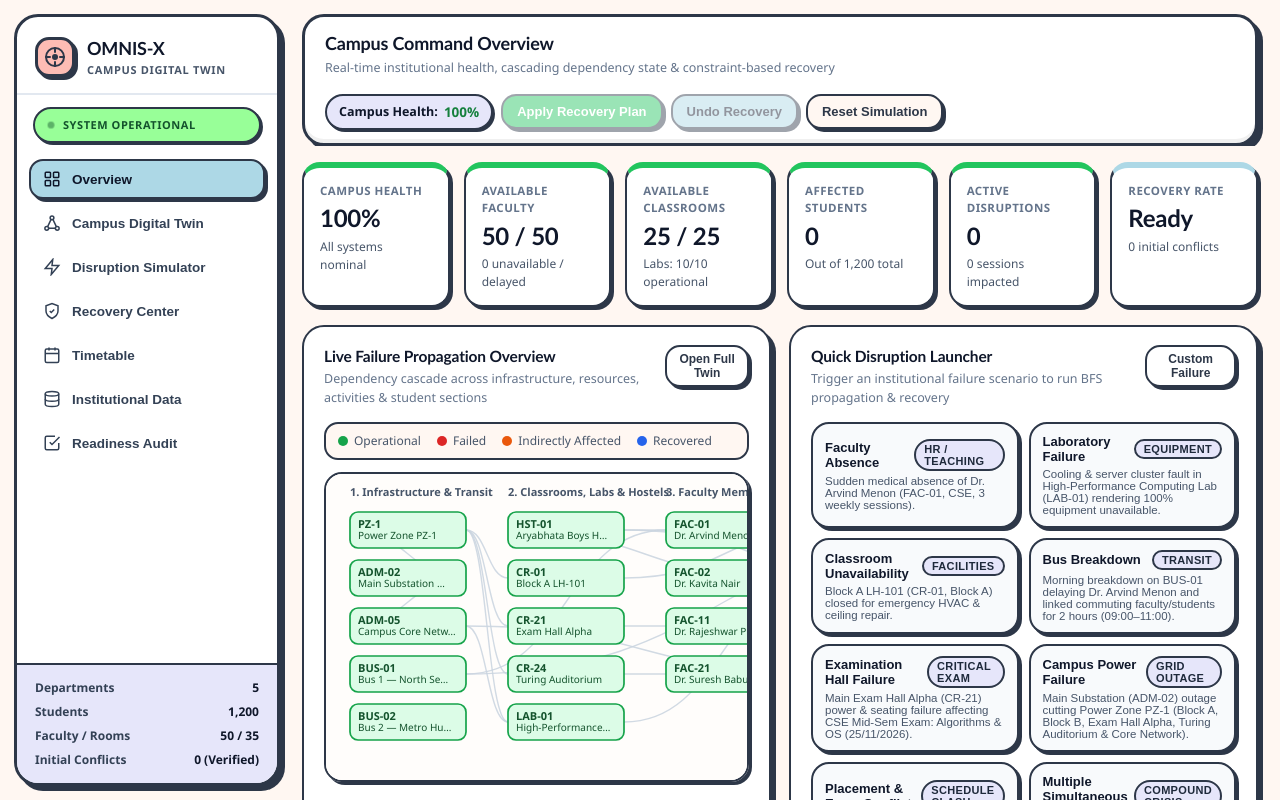
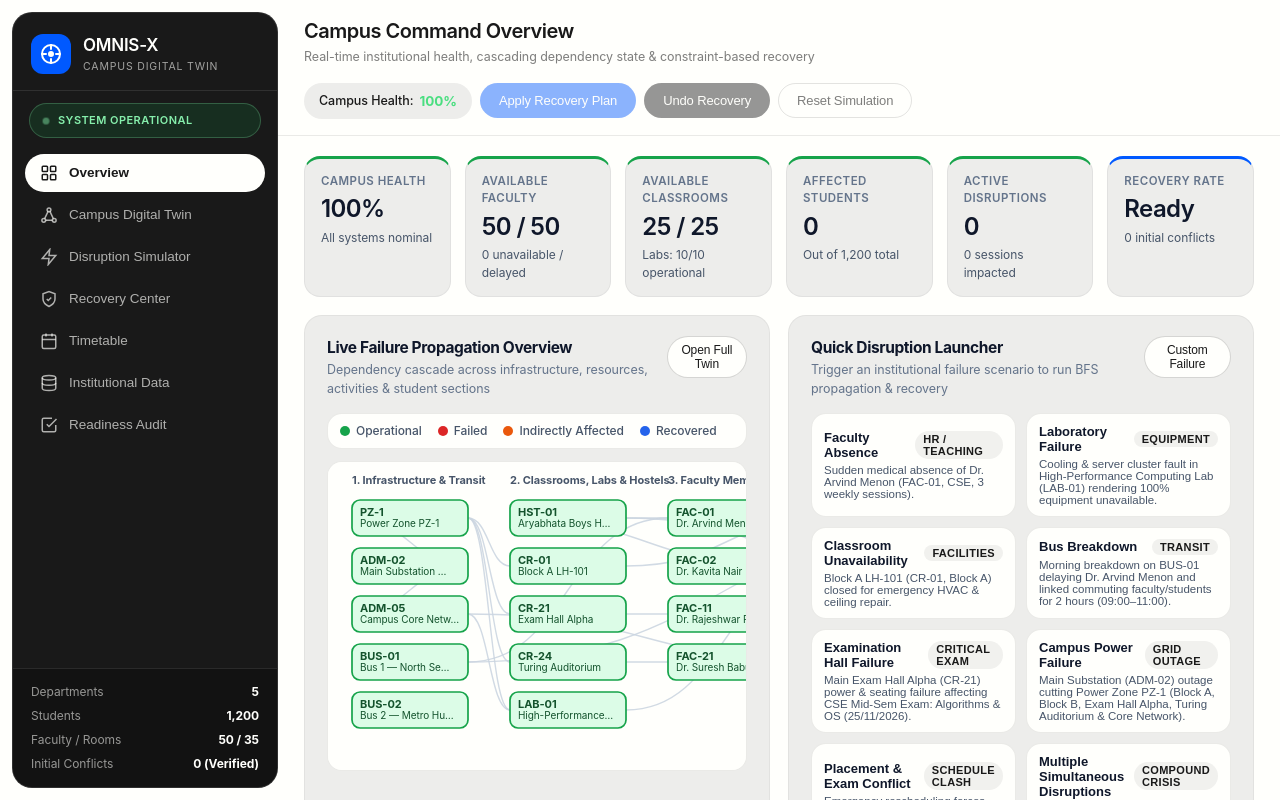
Before and after one commit to kamalvaradeva/OMNIS-X, a plain HTML site: page index.html in a window 1280 px wide. Drawn offline with Linux system fonts and the light colour scheme.

Commit message:
Apply GRAYA Institute architectural skin (grayainstitute.com.au)

```diff
--- a/style.css
+++ b/style.css
@@ -2187,293 +2187,215 @@ html, body {
 }
 
 /* ==========================================================================
-   EDUCATIONAL PLATFORM CLAYMORPHIC SKIN (uupm.cc/demo/educational-platform)
-   Warm cream backdrop, pastel peach/sky/mint/lavender accents,
-   3px #2D3748 outlines, soft 3D clay offset shadows & #22C55E green CTAs.
+   GRAYA INSTITUTE ARCHITECTURAL SKIN (https://grayainstitute.com.au/)
+   Alabaster #FFFFFC canvas, Stone #EDEDEB matte panels, Obsidian #191919
+   architectural surfaces, Blueprint Blue #0059FF accents, hairline dividers,
+   zero heavy shadows, smooth 18px-20px geometry & full 9999px pills.
    ========================================================================== */
 
 :root {
-  --clay-ink: #2d3748;
-  --clay-canvas: #fff7f2;
-  --clay-peach: #fdbcb4;
-  --clay-sky: #add8e6;
-  --clay-cta: #22c55e;
-  --clay-cta-hover: #16a34a;
-  --clay-mint: #98ff98;
-  --clay-lavender: #e6e6fa;
-  --clay-shadow: 5px 5px 0px 0px #2d3748, inset 0 -4px 0px 0px rgba(0, 0, 0, 0.06);
-  --clay-shadow-sm: 3px 3px 0px 0px #2d3748;
+  --graya-canvas: #fffffc;
+  --graya-panel: #ededeb;
+  --graya-panel-soft: #f5f5f3;
+  --graya-obsidian: #191919;
+  --graya-obsidian-soft: #242424;
+  --graya-blue: #0059ff;
+  --graya-blue-hover: #0047d6;
+  --graya-ink: #191919;
+  --graya-muted: rgba(25, 25, 25, 0.56);
+  --graya-hairline: rgba(25, 25, 25, 0.09);
+  --graya-hairline-dark: rgba(255, 255, 252, 0.1);
 }
 
 html, body {
-  font-family: "Nunito", "Fredoka", "DM Sans", "Segoe UI", system-ui, sans-serif;
-  background: var(--clay-canvas);
-  color: #0f172a;
-}
-
-h1, h2, h3, .brand-title, .kpi-value, .cert-headline, .page-title {
-  font-family: "Fredoka", "Nunito", "Trebuchet MS", system-ui, sans-serif;
-  letter-spacing: -0.01em;
+  font-family: "SF Pro", -apple-system, BlinkMacSystemFont, Inter, "Helvetica Neue", Arial, sans-serif;
+  background: var(--graya-canvas);
+  color: var(--graya-ink);
+  letter-spacing: -0.005em;
+}
+
+h1, h2, h3, .page-title, .brand-title, .kpi-value, .cert-headline {
+  font-family: "SF Pro", -apple-system, BlinkMacSystemFont, Inter, "Helvetica Neue", Arial, sans-serif;
+  font-weight: 600;
+  letter-spacing: -0.025em;
 }
 
 .app-shell, .main-area, .content-scroll {
-  background: var(--clay-canvas);
-}
-
-/* Floating Clay Sidebar */
+  background: var(--graya-canvas);
+}
+
+/* Architectural Matte Obsidian Sidebar (#191919) */
 .sidebar {
   width: 266px;
-  margin: 14px 0 14px 14px;
-  border-radius: 24px;
-  background: #ffffff;
-  color: var(--clay-ink);
-  border: 3px solid var(--clay-ink);
-  box-shadow: var(--clay-shadow);
+  margin: 12px 0 12px 12px;
+  border-radius: 20px;
+  background: var(--graya-obsidian);
+  color: var(--graya-canvas);
+  border: 1px solid var(--graya-hairline-dark);
+  box-shadow: none;
   overflow: hidden;
 }
 
 .sidebar-brand {
-  border-bottom: 2px solid #e2e8f0;
-  padding: 18px 18px 14px;
+  border-bottom: 1px solid var(--graya-hairline-dark);
+  padding: 20px 18px 16px;
 }
 
 .brand-mark {
-  background: var(--clay-peach);
-  color: var(--clay-ink);
-  border: 3px solid var(--clay-ink);
-  border-radius: 14px;
-  box-shadow: var(--clay-shadow-sm);
+  background: var(--graya-blue);
+  color: var(--graya-canvas);
+  border-radius: 12px;
+  box-shadow: none;
 }
 
 .brand-title {
-  color: #0f172a;
-  font-size: 18px;
-  font-weight: 800;
+  color: var(--graya-canvas);
+  font-weight: 600;
+  letter-spacing: -0.015em;
 }
 
 .brand-sub {
-  color: #475569;
-  font-weight: 700;
+  color: rgba(255, 255, 252, 0.6);
+  font-size: 10.5px;
+  letter-spacing: 0.08em;
 }
 
 .system-pill {
   border-radius: 9999px;
-  border: 2.5px solid var(--clay-ink);
-  font-weight: 800;
-  box-shadow: 2px 2px 0 var(--clay-ink);
+  font-weight: 600;
+  letter-spacing: 0.04em;
+  box-shadow: none;
 }
 
 .system-pill.status-operational {
-  background: var(--clay-mint);
-  color: #14532d;
-  border-color: var(--clay-ink);
+  background: rgba(22, 163, 74, 0.16);
+  color: #86efac;
+  border: 1px solid rgba(134, 239, 172, 0.25);
 }
 
 .system-pill.status-disrupted {
-  background: var(--clay-peach);
-  color: #7f1d1d;
-  border-color: var(--clay-ink);
+  background: rgba(220, 38, 38, 0.18);
+  color: #fca5a5;
+  border: 1px solid rgba(252, 165, 165, 0.28);
 }
 
 .system-pill.status-recovered {
-  background: var(--clay-sky);
-  color: #0f172a;
-  border-color: var(--clay-ink);
+  background: rgba(0, 89, 255, 0.24);
+  color: #93c5fd;
+  border: 1px solid rgba(147, 197, 253, 0.35);
 }
 
 .nav-item {
-  border: 2px solid transparent;
+  border-radius: 9999px;
+  padding: 9px 14px;
+  color: rgba(255, 255, 252, 0.66);
+  font-weight: 500;
+  border: 1px solid transparent;
+}
+
+.nav-item:hover {
+  background: rgba(255, 255, 252, 0.07);
+  color: var(--graya-canvas);
+}
+
+.nav-item.active {
+  background: var(--graya-canvas);
+  color: var(--graya-obsidian);
+  font-weight: 600;
+  box-shadow: none;
+}
+
+.nav-badge {
+  background: var(--graya-blue);
+  color: var(--graya-canvas);
+}
+
+.sidebar-footer {
+  background: #121212;
+  border-top: 1px solid var(--graya-hairline-dark);
+}
+
+.sidebar-meta-row {
+  color: rgba(255, 255, 252, 0.56);
+}
+
+.sidebar-meta-row strong {
+  color: var(--graya-canvas);
+}
+
+/* Architectural Clean Topbar */
+.topbar {
+  background: var(--graya-canvas);
+  border-bottom: 1px solid var(--graya-hairline);
+  padding: 16px 26px;
+}
+
+.content-scroll {
+  padding: 20px 26px 40px;
+}
+
+.page-title {
+  font-size: 20px;
+  color: var(--graya-ink);
+}
+
+.page-subtitle {
+  color: var(--graya-muted);
+}
+
+.health-pill {
+  background: var(--graya-panel);
+  border: 1px solid transparent;
+  border-radius: 9999px;
+  padding: 7px 14px;
+  color: var(--graya-ink);
+  font-weight: 500;
+}
+
+.toast-banner {
+  margin: 14px 26px 0;
   border-radius: 14px;
-  color: #334155;
-  font-weight: 700;
-  padding: 9px 12px;
-}
-
-.nav-item:hover {
-  background: var(--clay-canvas);
-  color: #0f172a;
-  border-color: var(--clay-ink);
-}
-
-.nav-item.active {
-  background: var(--clay-sky);
-  color: #0f172a;
-  font-weight: 800;
-  border: 2.5px solid var(--clay-ink);
-  box-shadow: var(--clay-shadow-sm);
-}
-
-.nav-badge {
-  background: #ef4444;
-  border: 2px solid var(--clay-ink);
-  color: #ffffff;
-}
-
-.sidebar-footer {
-  background: var(--clay-lavender);
-  border-top: 2.5px solid var(--clay-ink);
-  color: var(--clay-ink);
-}
-
-.sidebar-meta-row {
-  color: #334155;
-  font-weight: 600;
-}
-
-.sidebar-meta-row strong {
-  color: #0f172a;
-}
-
-.text-green {
-  color: #15803d;
-}
-
-/* Floating Clay Topbar */
-.topbar {
-  margin: 14px 22px 0;
-  border-radius: 22px;
-  background: #ffffff;
-  border: 3px solid var(--clay-ink);
-  box-shadow: var(--clay-shadow);
-  padding: 13px 20px;
-}
-
-.content-scroll {
-  padding: 16px 22px 36px;
-}
-
-.toast-banner {
-  margin: 12px 22px 0;
+  border: 1px solid var(--graya-hairline);
+  background: var(--graya-panel);
+  color: var(--graya-ink);
+  box-shadow: none;
+}
+
+.toast-banner.banner-danger {
+  background: #fdf2f2;
+  border-color: rgba(220, 38, 38, 0.25);
+  color: #991b1b;
+}
+
+.toast-banner.banner-success {
+  background: #f0fdf4;
+  border-color: rgba(22, 163, 74, 0.25);
+  color: #166534;
+}
+
+/* Stone Matte Cards (#EDEDEB / #FFFFFC flat gallery rhythm) */
+.card {
+  background: var(--graya-panel);
+  border: 1px solid rgba(25, 25, 25, 0.05);
+  border-radius: 18px;
+  box-shadow: none;
+  padding: 20px 22px;
+}
+
+.kpi-card {
+  background: var(--graya-panel);
+  border: 1px solid rgba(25, 25, 25, 0.05);
+  border-top: 3px solid var(--graya-obsidian);
   border-radius: 16px;
-  border: 2.5px solid var(--clay-ink);
-  box-shadow: var(--clay-shadow-sm);
-  font-weight: 700;
-  background: var(--clay-sky);
-  color: #0f172a;
-}
-
-.toast-banner.banner-danger {
-  background: var(--clay-peach);
-  color: #7f1d1d;
-  border-color: var(--clay-ink);
-}
-
-.toast-banner.banner-success {
-  background: var(--clay-mint);
-  color: #14532d;
-  border-color: var(--clay-ink);
-}
-
-/* Clay Cards */
-.card {
-  background: #ffffff;
-  border: 2.5px solid var(--clay-ink);
-  border-radius: 22px;
-  box-shadow: var(--clay-shadow);
-  padding: 18px 20px;
-}
-
-.kpi-card {
-  background: #ffffff;
-  border: 2.5px solid var(--clay-ink);
-  border-top: 6px solid var(--clay-sky);
-  border-radius: 18px;
-  box-shadow: var(--clay-shadow-sm);
-}
-
-.kpi-card.kpi-green { border-top-color: var(--clay-cta); }
-.kpi-card.kpi-red { border-top-color: #f87171; }
-.kpi-card.kpi-orange { border-top-color: var(--clay-peach); }
-.kpi-card.kpi-blue { border-top-color: var(--clay-sky); }
-
-/* Tactile Buttons */
-.btn {
-  border: 2.5px solid var(--clay-ink);
-  border-radius: 15px;
-  font-weight: 800;
-  box-shadow: var(--clay-shadow-sm);
-  transition: transform 0.12s ease, box-shadow 0.12s ease, background 0.12s ease;
-}
-
-.btn:hover:not(:disabled) {
-  transform: translate(1px, 1px);
-  box-shadow: 2px 2px 0 var(--clay-ink);
-}
-
-.btn:active:not(:disabled) {
-  transform: translate(2px, 2px);
-  box-shadow: 1px 1px 0 var(--clay-ink);
-}
-
-.btn-primary {
-  background: var(--clay-cta);
-  color: #ffffff;
-}
-.btn-primary:hover:not(:disabled) {
-  background: var(--clay-cta-hover);
-}
-
-.btn-secondary {
-  background: var(--clay-sky);
-  color: #0f172a;
-}
-.btn-secondary:hover:not(:disabled) {
-  background: #93cbe0;
-}
-
-.btn-danger {
-  background: #ef4444;
-  color: #ffffff;
-}
-
-.btn-outline {
-  background: #ffffff;
-  color: var(--clay-ink);
-  border-color: var(--clay-ink);
-}
-.btn-outline:hover:not(:disabled) {
-  background: var(--clay-lavender);
-}
-
-.btn-ghost {
-  background: var(--clay-canvas);
-  color: var(--clay-ink);
-  border-color: var(--clay-ink);
-}
-
-/* Badges & Pills */
-.badge,
-.pill-neutral,
-.health-pill,
-.constraint-pill,
-.cost-chip,
-.chip-tag {
-  border: 2px solid var(--clay-ink);
-  border-radius: 9999px;
-  font-weight: 800;
-}
-
-.health-pill {
-  background: var(--clay-lavender);
-  color: #0f172a;
-  box-shadow: 2px 2px 0 var(--clay-ink);
-}
-
-.badge-green, .constraint-pill { background: var(--clay-mint); color: #14532d; }
-.badge-blue { background: var(--clay-sky); color: #0f172a; }
-.badge-orange { background: #fde68a; color: #78350f; }
-.badge-red { background: var(--clay-peach); color: #7f1d1d; }
-.badge-gray, .pill-neutral { background: var(--clay-lavender); color: #1e293b; }
-
-/* Inputs & Selects */
-.select-input, .text-input, .time-input {
-  border: 2px solid var(--clay-ink);
-  border-radius: 12px;
-  background: #ffffff;
-  font-weight: 600;
-}
-
-/* Scenario Cards, Plan Cards, Gauges & Nested Surfaces */
+  box-shadow: none;
+}
+
+.kpi-card.kpi-green { border-top-color: #16a34a; }
+.kpi-card.kpi-red { border-top-color: #dc2626; }
+.kpi-card.kpi-orange { border-top-color: #ea580c; }
+.kpi-card.kpi-blue { border-top-color: var(--graya-blue); }
+
+/* Nested Panels cleanly contrast in #FFFFFC against #EDEDEB parent cards */
 .scenario-btn,
 .scenario-card,
 .plan-card,
@@ -2490,90 +2412,177 @@ h1, h2, h3, .brand-title, .kpi-value, .cert-headline, .page-title {
 .live-preview-box,
 .inspector-panel,
 .svg-wrapper,
-.tt-panel {
-  border: 2.5px solid var(--clay-ink);
-  border-radius: 18px;
-  box-shadow: var(--clay-shadow-sm);
-}
-
-.plan-card.selected,
-.scenario-check-pill.checked,
+.tt-panel,
+.legend-row,
+.cost-breakdown-box,
+.action-meta-cell {
+  background: var(--graya-canvas);
+  border: 1px solid var(--graya-hairline);
+  border-radius: 15px;
+  box-shadow: none;
+}
+
+.plan-card.selected {
+  border: 1.5px solid var(--graya-blue);
+  background: #f5f8ff;
+  box-shadow: none;
+}
+
+.scenario-btn.active,
+.scenario-card.active-scenario {
+  border-color: #dc2626;
+  background: #fff5f5;
+}
+
+/* Signature GRAYA Pill CTAs (Full Rounded-Full Pressables) */
+.btn {
+  border-radius: 9999px;
+  font-weight: 500;
+  padding: 9px 18px;
+  letter-spacing: -0.01em;
+  box-shadow: none;
+  transition: opacity 0.15s ease, background 0.15s ease, transform 0.12s ease;
+}
+
+.btn-sm {
+  padding: 6px 13px;
+  font-size: 12px;
+}
+
+.btn:active:not(:disabled) {
+  transform: scale(0.98);
+}
+
+.btn-primary {
+  background: var(--graya-blue);
+  color: var(--graya-canvas);
+  border-color: transparent;
+}
+.btn-primary:hover:not(:disabled) {
+  background: var(--graya-blue-hover);
+}
+
+.btn-secondary {
+  background: var(--graya-obsidian);
+  color: var(--graya-canvas);
+  border-color: transparent;
+}
+.btn-secondary:hover:not(:disabled) {
+  background: #2c2c2c;
+}
+
+.btn-danger {
+  background: #dc2626;
+  color: var(--graya-canvas);
+  border-color: transparent;
+}
+
+.btn-outline {
+  background: var(--graya-canvas);
+  color: var(--graya-ink);
+  border: 1px solid rgba(25, 25, 25, 0.18);
+}
+.btn-outline:hover:not(:disabled) {
+  background: var(--graya-panel);
+}
+
+.btn-ghost {
+  background: transparent;
+  color: var(--graya-muted);
+  border: 1px solid rgba(25, 25, 25, 0.12);
+}
+.btn-ghost:hover:not(:disabled) {
+  background: var(--graya-panel);
+  color: var(--graya-ink);
+}
+
+/* Badges & Tabs */
+.badge,
+.pill-neutral,
+.constraint-pill,
+.cost-chip,
+.chip-tag {
+  border-radius: 9999px;
+  font-weight: 600;
+}
+
+.badge-blue { background: rgba(0, 89, 255, 0.1); color: var(--graya-blue); }
+.badge-gray, .pill-neutral { background: rgba(25, 25, 25, 0.06); color: var(--graya-ink); }
+.badge-green, .constraint-pill { background: rgba(22, 163, 74, 0.1); color: #15803d; }
+
+.tab-btn,
+.ba-tab-btn,
+.cal-mode-btn {
+  border-radius: 9999px;
+  background: var(--graya-canvas);
+  border: 1px solid var(--graya-hairline);
+  color: var(--graya-muted);
+  font-weight: 500;
+}
+
 .tab-btn.active,
 .ba-tab-btn.active,
 .cal-mode-btn.active {
-  background: var(--clay-sky);
-  color: #0f172a;
-  border-color: var(--clay-ink);
-}
-
-.scenario-btn.active,
-.scenario-card.active-scenario {
-  background: var(--clay-peach);
-  border-color: var(--clay-ink);
-}
-
-.tab-btn,
-.ba-tab-btn,
-.cal-mode-btn,
-.scenario-check-pill {
-  border: 2px solid var(--clay-ink);
-  border-radius: 12px;
-  font-weight: 700;
-  background: #ffffff;
-  color: #0f172a;
-}
-
-/* LearnHub Green Progress Bar (matching uupm.cc progress fill) */
+  background: var(--graya-obsidian);
+  color: var(--graya-canvas);
+  border-color: var(--graya-obsidian);
+}
+
+/* Inputs */
+.select-input, .text-input, .time-input {
+  background: var(--graya-canvas);
+  border: 1px solid rgba(25, 25, 25, 0.18);
+  border-radius: 10px;
+  color: var(--graya-ink);
+}
+
+/* Blueprint Accents in Readiness & Recovery */
+.readiness-cert-card {
+  border-left: 4px solid var(--graya-blue);
+}
+
+.cert-kicker {
+  color: var(--graya-blue);
+}
+
+.audit-progress-wrap {
+  background: var(--graya-canvas);
+  border-color: rgba(0, 89, 255, 0.25);
+}
+
 .audit-progress-track {
-  height: 12px;
-  background: #e2e8f0;
-  border: 2px solid var(--clay-ink);
+  background: var(--graya-panel);
   border-radius: 9999px;
 }
 
 .audit-progress-fill {
-  background: var(--clay-cta);
-  border-radius: 9999px;
-}
-
-.readiness-cert-card {
-  border-left: 6px solid var(--clay-cta);
-  background: #fffdfb;
-}
-
-.cert-kicker {
-  color: #15803d;
+  background: var(--graya-blue);
 }
 
 .ba-after {
-  color: #15803d;
-}
-
-/* Keep SVG legend & graph crisp over warm cream tint */
-.legend-row {
-  border: 2px solid var(--clay-ink);
-  border-radius: 14px;
-  background: var(--clay-canvas);
-}
-
-.svg-wrapper {
-  background: #fffdfb;
+  color: var(--graya-blue);
+}
+
+.rank-why-box {
+  background: var(--graya-canvas);
+  border-color: rgba(0, 89, 255, 0.25);
+  color: var(--graya-ink);
 }
 
 .tt-grid-table th {
-  background: var(--clay-ink);
-  color: #ffffff;
+  background: var(--graya-obsidian);
+  color: var(--graya-canvas);
 }
 
 @media (max-width: 960px) {
   .sidebar {
     margin: 0;
-    border-radius: 0 22px 22px 0;
+    border-radius: 0 20px 20px 0;
   }
   .topbar {
-    margin: 10px 14px 0;
+    padding: 12px 16px;
   }
   .content-scroll {
-    padding: 12px 14px 28px;
+    padding: 14px 16px 32px;
   }
 }
```
